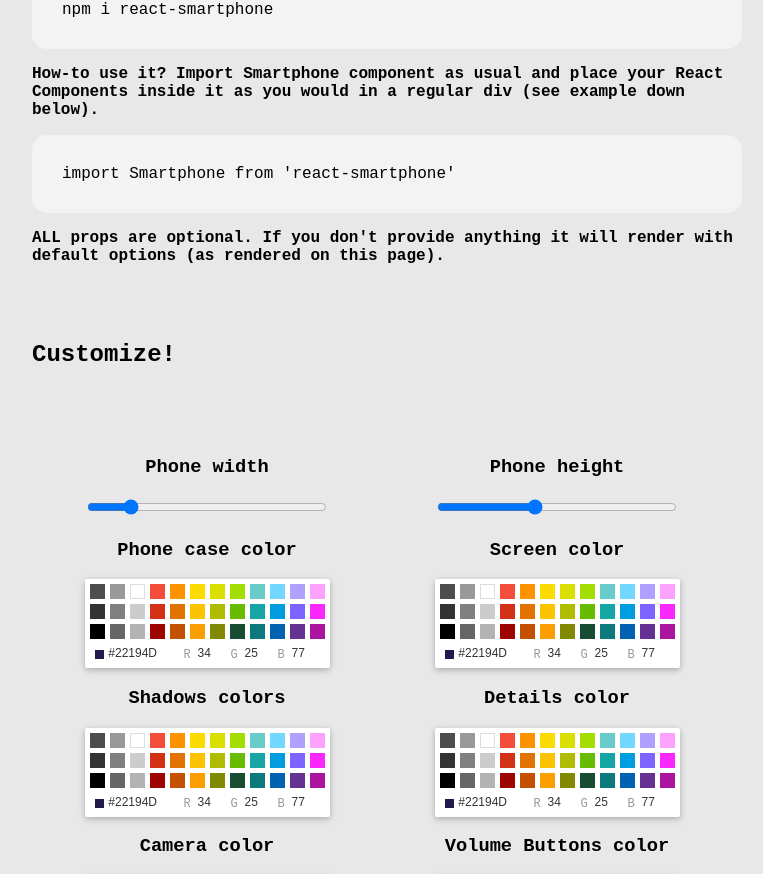
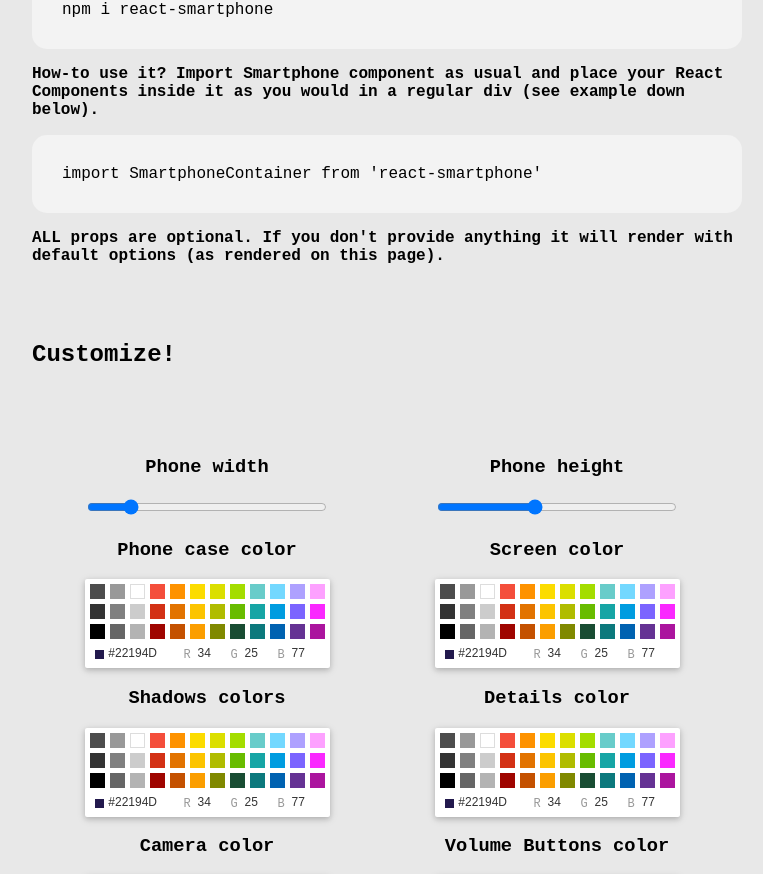
Before and after one commit to turutupa/react-smartphone, a React (Create React App) app: page / in a window 1280 px wide. Shown: the part 855-1729 px from the top of the page, without its empty margins (48-811 px from the left). Built offline with nearby package versions, Linux system fonts and the light colour scheme.

Commit message:
fixed typo

```diff
--- a/src/App.tsx
+++ b/src/App.tsx
@@ -147,7 +147,7 @@ function App() {
           React Components inside it as you would in a regular div (see example
           down below).
         </p>
-        <Code>import Smartphone from 'react-smartphone'</Code>
+        <Code>import SmartphoneContainer from 'react-smartphone'</Code>
         <p style={{ fontWeight: 600 }}>
           <strong>ALL</strong> props are optional. If you don't provide anything
           it will render with default options (as rendered on this page).
```
Also changed, not shown: 4 other files (tests, documents, lock files or other folders).
